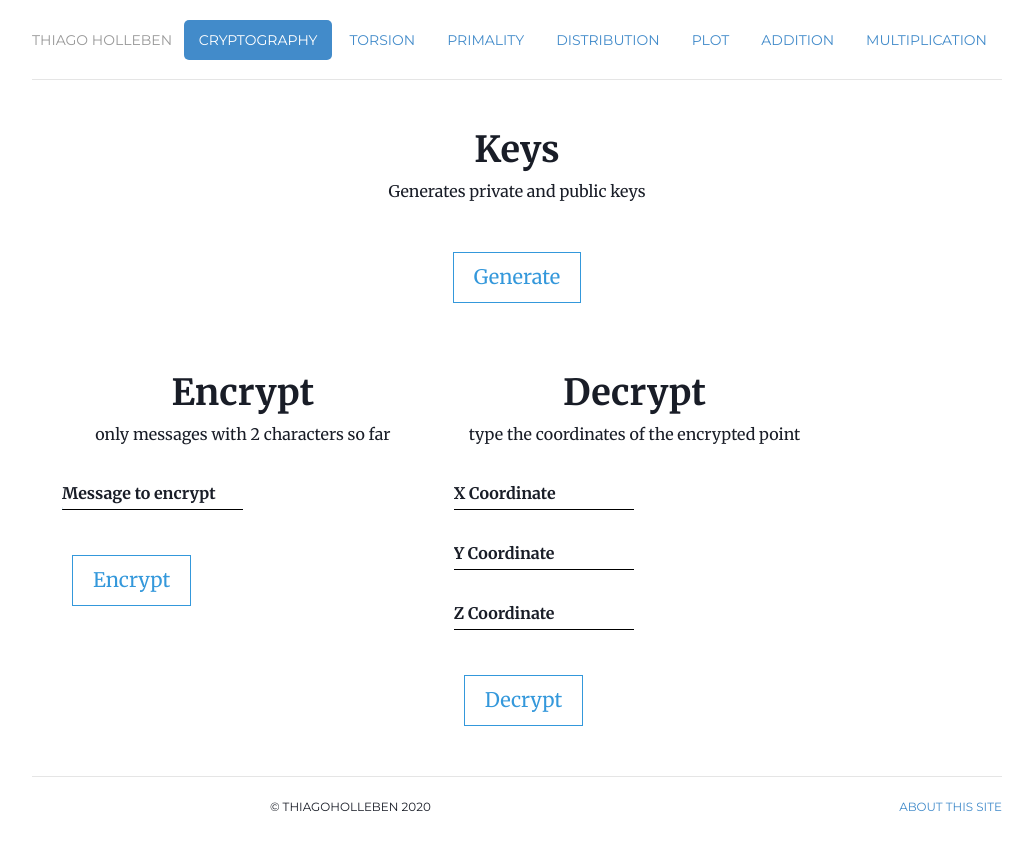
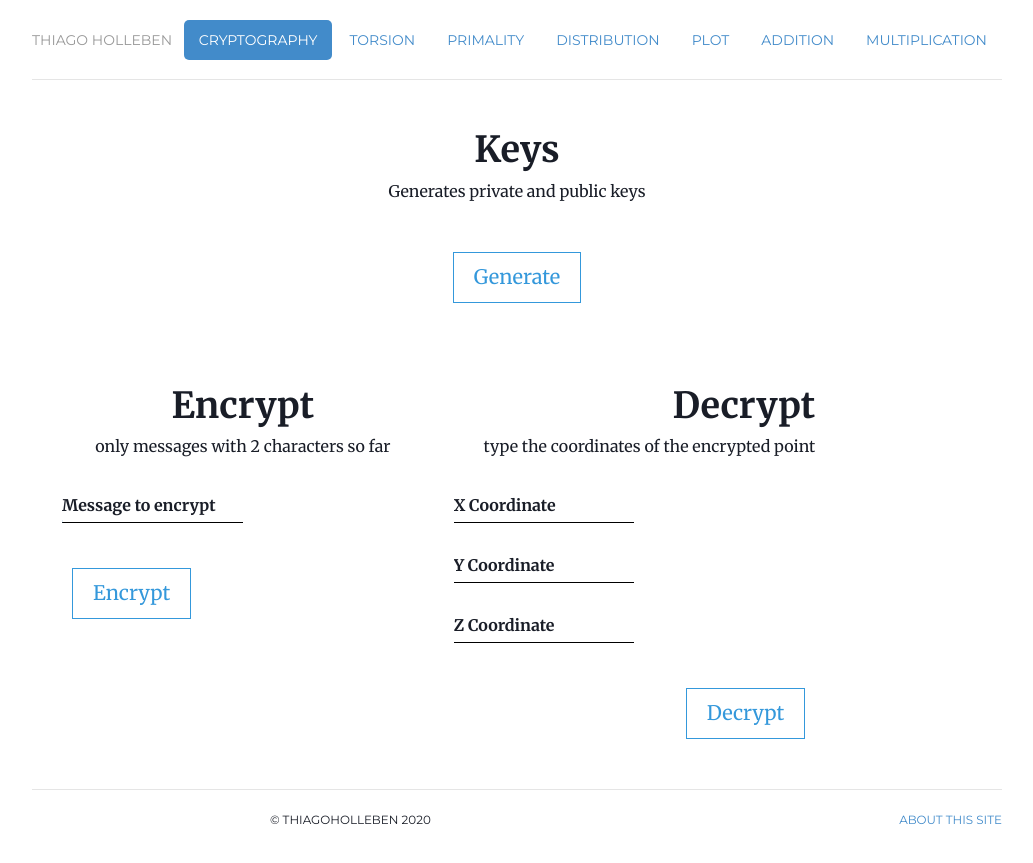
Before and after one commit to hollebenthiago/ecc, a Jekyll site: the page built from index_cryptography.html, in a window 1280 px wide. Shown: the top 863 px of the page, without its empty margins (123-1156 px from the left). Built offline with Jekyll 4.4.1, drawn with Linux system fonts in a browser that asks for light colours; a script that is not in the unit is left out.

Commit message:
minor change

```diff
--- a/css/style_input.css
+++ b/css/style_input.css
@@ -101,3 +101,8 @@ p, h1, span, label, button {
     display: flex;
     justify-content: center;
 }
+
+.decrypt div{
+    display: flex;
+    justify-content: flex-end;
+}
--- a/index_cryptography.html
+++ b/index_cryptography.html
@@ -25,11 +25,12 @@ description:  Elliptic Curve Cryptography.
 
             <div class='result'>
                 <p id='resultKeysPrivate'></p>
+                <br>
                 <p id='resultKeysPublic'></p>
             </div>
         </div>
 
-        <div class='col-sm-5'>
+        <div class='col-sm-5 encrypt'>
             <div class='title'>
                 <h1>Encrypt</h1>
             </div>
@@ -56,7 +57,7 @@ description:  Elliptic Curve Cryptography.
             </div>
         </div>
 
-        <div class='col-sm-5'>
+        <div class='col-sm-5 decrypt'>
 
             <div class='title'>
                 <h1>Decrypt</h1>
```
